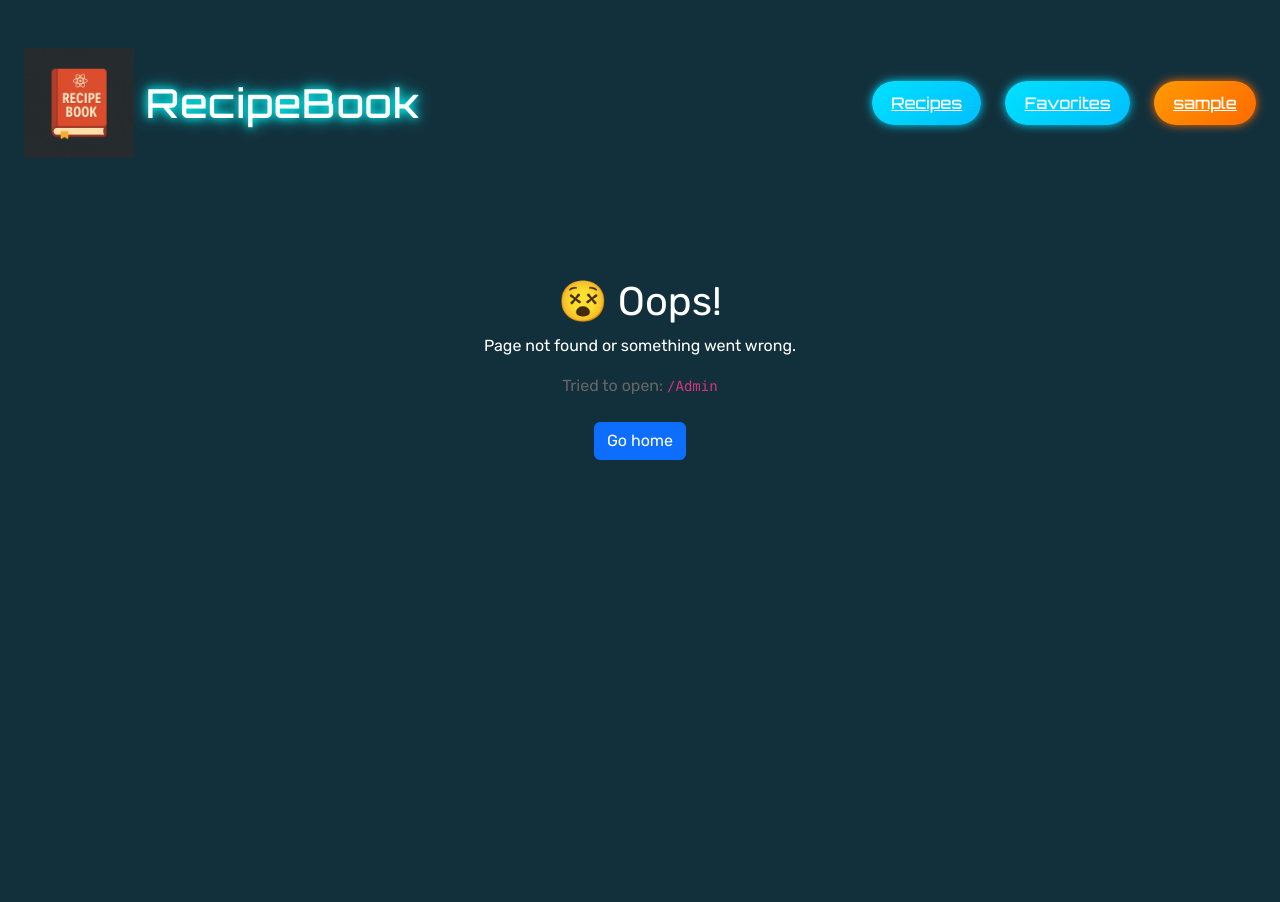
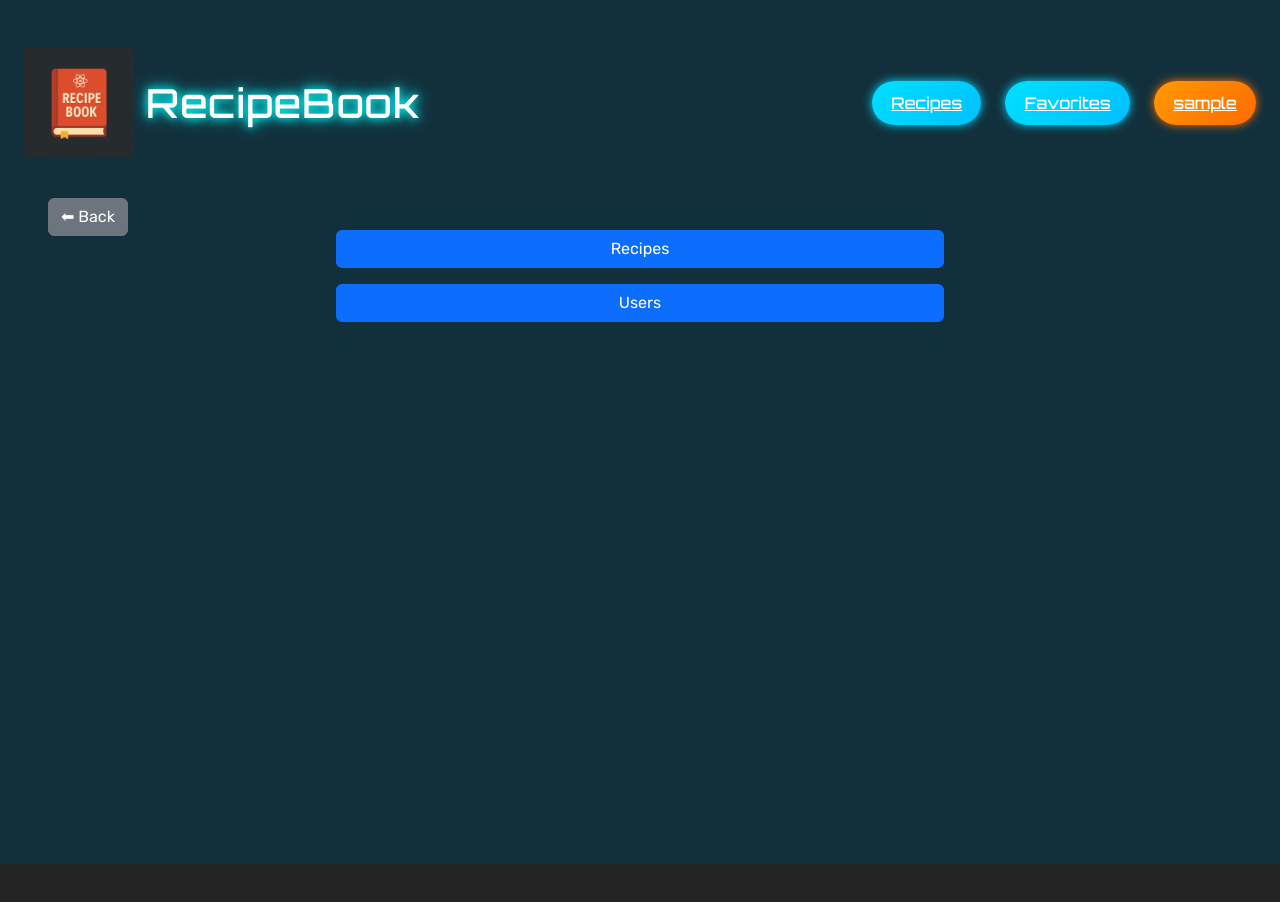
Before and after one commit to PaalBrugger/RecipeBook, a React (Vite) app in the folder ClientApp/: page /Admin in a window 1280 px wide. Before the commit this address had no page. Shown: the top 902 px of the page. After the commit the page ends 864 px from the top, so only its background shows below. Built offline with nearby package versions, Linux system fonts and the light colour scheme; sample sign-in values are in the browser's storage.

Commit message:
Added admin page

```diff
--- a/ClientApp/src/App.jsx
+++ b/ClientApp/src/App.jsx
@@ -16,6 +16,7 @@ import ErrorPage from "./pages/ErrorPage";
 import UserRecipes from "./pages/UserRecipes";
 import CreateRecipe from "./pages/CreateRecipe";
 import EditRecipe from "./pages/EditRecipe";
+import AdminPage from "./pages/AdminPage";
 
 function App() {
   return (
@@ -67,6 +68,14 @@ function App() {
               </ProtectedRoute>
             }
           />
+          <Route
+            path="Admin"
+            element={
+              <ProtectedRoute>
+                <AdminPage />
+              </ProtectedRoute>
+            }
+          />
           <Route path="*" element={<ErrorPage />} />
         </Route>
       </Routes>
--- /dev/null
+++ b/ClientApp/src/pages/AdminPage.jsx
@@ -0,0 +1,21 @@
+import BackButton from "../components/BackButton";
+import { Link, useNavigate } from "react-router-dom";
+
+function AdminPage() {
+  return (
+    <div>
+      <BackButton className="position-absolute start-0 mt-3 ms-5" />
+
+      <Link to="" className="btn mt-5 w-50 btn-primary">
+        Recipes
+      </Link>
+      <br />
+      <Link to="" className="btn mt-3 w-50 btn-primary">
+        Users
+      </Link>
+      <br />
+    </div>
+  );
+}
+
+export default AdminPage;
--- a/ClientApp/src/pages/User.jsx
+++ b/ClientApp/src/pages/User.jsx
@@ -6,7 +6,7 @@ import { authFetch } from "../utils/authFetch";
 import { useEffect } from "react";
 
 function User() {
-  const { logout, user } = useAuth();
+  const { logout, user, isAdmin } = useAuth();
   const navigate = useNavigate();
 
   useEffect(() => {
@@ -59,6 +59,14 @@ function User() {
 
   return (
     <div>
+      {isAdmin && (
+        <>
+          <Link to="/Admin" className="btn mt-3 w-50 btn-primary">
+            Admin
+          </Link>
+          <br />
+        </>
+      )}
       <Link to="/UserRecipes" className="btn mt-5 w-50 btn-primary">
         My Recipes
       </Link>
@@ -67,6 +75,7 @@ function User() {
         Edit User
       </Link>
       <br />
+
       <button onClick={handleLogout} className="btn btn-primary w-50 mt-3">
         Logout
       </button>
```
